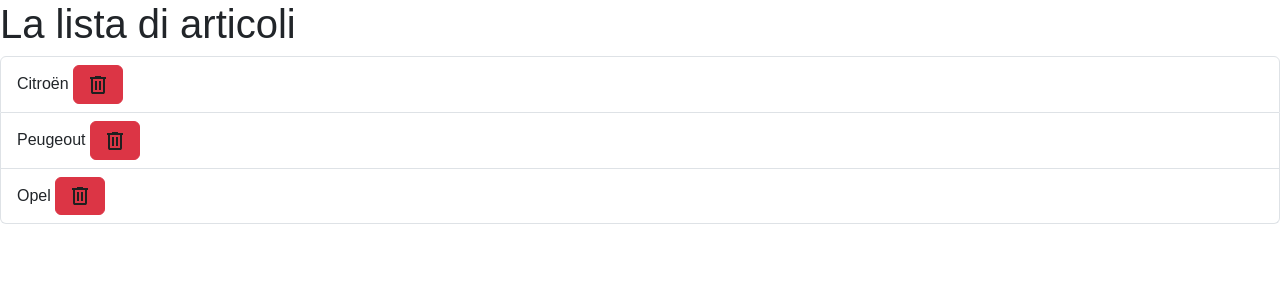
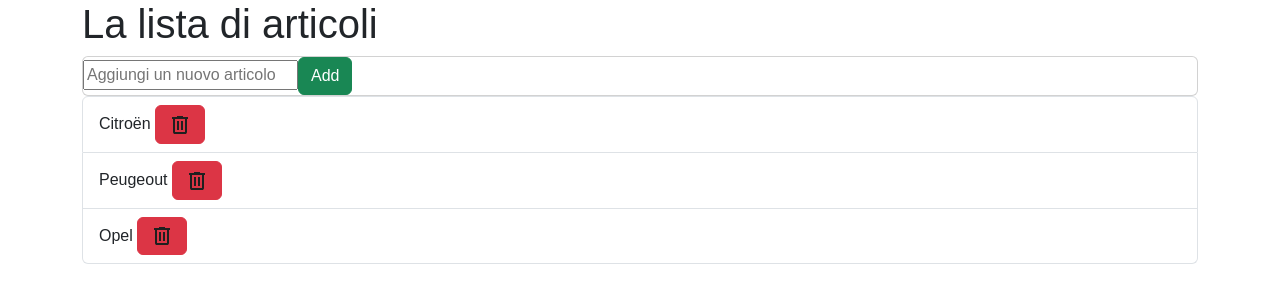
Before and after one commit to AlexandruMunteanu89/react-form, a React (Vite) app: page / in a window 1280 px wide. Shown: the top 302 px of the page. Built offline with nearby package versions, Linux system fonts and the light colour scheme; a web font is replaced by a local one.

Commit message:
Aggiungiunto un form con un campo input per inserire il titolo di un nuovo articolo

```diff
--- a/src/components/Articles.jsx
+++ b/src/components/Articles.jsx
@@ -9,18 +9,34 @@
     const [tasks, setTasks] = useState(listaIniziale)
     const [newTask, setNewTask] = useState("")
     //console.log(newTask);
+function handleSubmit(e) {
+    e.preventDefault()
+    console.log('Form submitted');
+
+    console.log(newTask);
+    //listaIniziale.push(newTask)
+    console.log(listaIniziale);
+    setTasks([...tasks, newTask]);
+    setNewTask("")
+  }
 
   return (
     <>
-        <div>
+        <div className='container'>
             <h1>La lista di articoli</h1>
+            <div className='card'>
+            <form onSubmit={handleSubmit}>
+                <input type="text" className='form-style' value={newTask} onChange={e => setNewTask(e.target.value)} placeholder='Aggiungi un nuovo articolo' />
+                <button className='btn btn-success autline'>Add</button>
+            </form>
+            </div>
+
             <div>
                 <ul className="list-group">
                     {tasks.map((task, i) => (
                     <li className="list-group-item" key={`${i}-task`}>{task} <button className='btn btn-danger'><svg xmlns="http://www.w3.org/2000/svg" height="24px" viewBox="0 -960 960 960" width="24px" fill="#1f1f1f"><path d="M280-120q-33 0-56.5-23.5T200-200v-520h-40v-80h200v-40h240v40h200v80h-40v520q0 33-23.5 56.5T680-120H280Zm400-600H280v520h400v-520ZM360-280h80v-360h-80v360Zm160 0h80v-360h-80v360ZM280-720v520-520Z"/></svg></button></li>
                     ))}
                 </ul>
-
             </div>
         </div>
     </>
```
